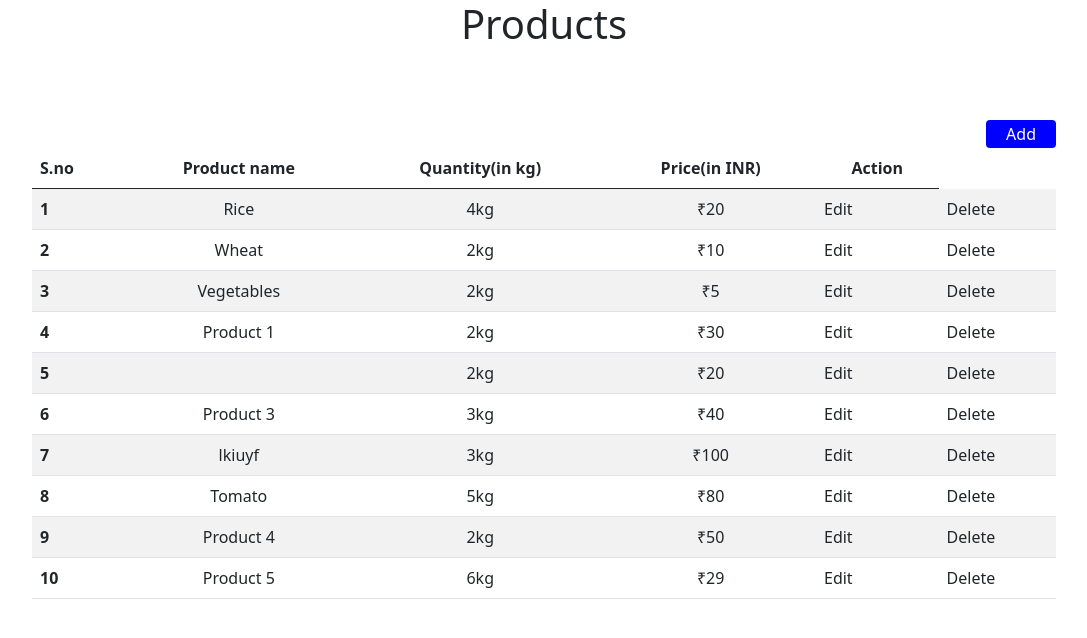
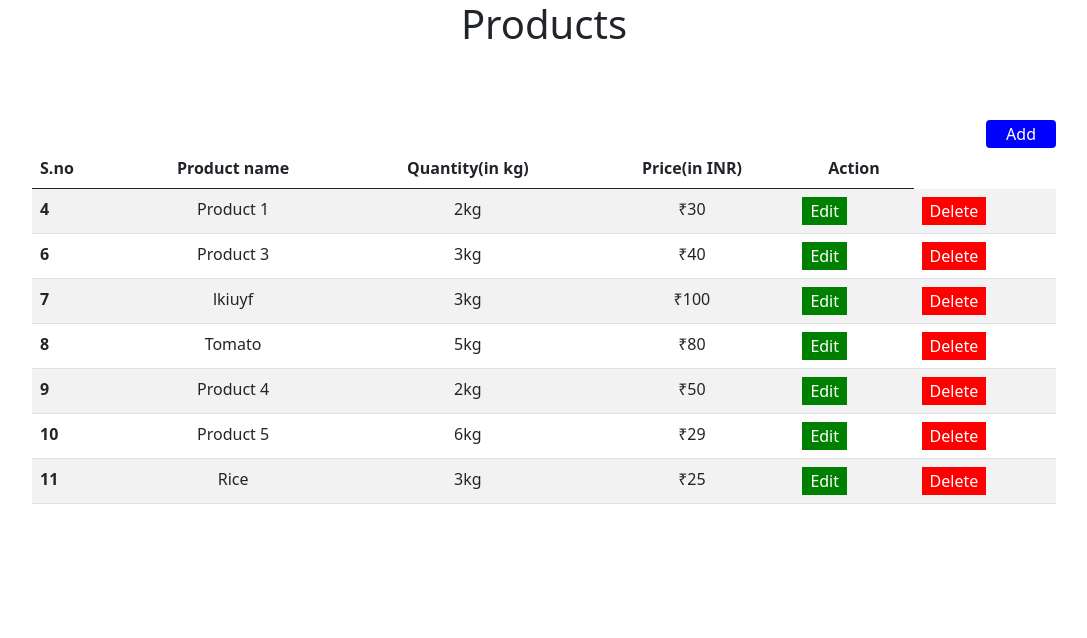
Before and after one commit to mssanjay86/Angular-CRUD, an Angular app: page /products in a window 1280 px wide. Shown: the top 638 px of the page, without its empty margins (96-1183 px from the left). Built offline with nearby package versions, Linux system fonts and the light colour scheme; data requests are answered from the project's data file.

Commit message:
Completed delete operation.

```diff
--- a/database/db.json
+++ b/database/db.json
@@ -1,34 +1,10 @@
 {
   "products": [
-    {
-      "id": 1,
-      "name": "Rice",
-      "quantity": "4",
-      "price": 20
-    },
-    {
-      "id": 2,
-      "name": "Wheat",
-      "quantity": "2",
-      "price": 10
-    },
-    {
-      "id": 3,
-      "name": "Vegetables",
-      "quantity": "2",
-      "price": 5
-    },
     {
       "name": "Product 1",
       "quantity": 2,
       "price": 30,
       "id": 4
-    },
-    {
-      "name": "",
-      "quantity": 2,
-      "price": 20,
-      "id": 5
     },
     {
       "name": "Product 3",
@@ -59,6 +35,12 @@
       "quantity": 6,
       "price": 29,
       "id": 10
+    },
+    {
+      "name": "Rice",
+      "quantity": 3,
+      "price": 25,
+      "id": 11
     }
   ]
 }
--- a/src/app/components/list-products/list-products.component.css
+++ b/src/app/components/list-products/list-products.component.css
@@ -15,3 +15,16 @@
   padding: 2px 20px;
   border-radius: 4px;
 }
+.delete-btn,
+.edit-btn {
+  border: 0;
+  outline: none;
+  color: white;
+  padding: 2px 8px;
+}
+.edit-btn {
+  background-color: green;
+}
+.delete-btn {
+  background-color: red;
+}
--- a/src/app/components/list-products/list-products.component.html
+++ b/src/app/components/list-products/list-products.component.html
@@ -17,8 +17,16 @@
         <td class="text-center">{{ product.name }}</td>
         <td class="text-center">{{ product.quantity }}kg</td>
         <td class="text-center">&#8377;{{ product.price }}</td>
-        <td>Edit</td>
-        <td>Delete</td>
+        <td>
+          <button class="edit-btn" (click)="editProduct(product.id)">
+            Edit
+          </button>
+        </td>
+        <td>
+          <button class="delete-btn" (click)="deleteProduct(product.id)">
+            Delete
+          </button>
+        </td>
       </tr>
     </tbody>
   </table>
--- a/src/app/components/list-products/list-products.component.ts
+++ b/src/app/components/list-products/list-products.component.ts
@@ -12,7 +12,7 @@ constructor(private product:ProductsService,private router: Router){}
 productList:any=[];
 ngOnInit():void{
   this.product.getAllProducts().subscribe((products)=>{
-    console.log(products);
+
     this.productList=products;
   });
 
@@ -20,6 +20,14 @@ ngOnInit():void{
 }
 addBtn(){
   this.router.navigate(['/add']);
+}
+deleteProduct(productId:any){
+  this.product.deleteProduct(productId).subscribe((deletedProduct)=>{
+    this.ngOnInit();
+  });
+}
+editProduct(productId:any){
+  console.log(productId);
 
+  }
 }
-}
--- a/src/app/products.service.ts
+++ b/src/app/products.service.ts
@@ -14,7 +14,10 @@ export class ProductsService {
     return this.http.get(this.url);
    }
    saveProduct(product:any){
-    console.log(product);
+
     return this.http.post(this.url,product);
    }
+   deleteProduct(id:any){
+    return this.http.delete(`${this.url}/${id}`);
+   }
 }
```
